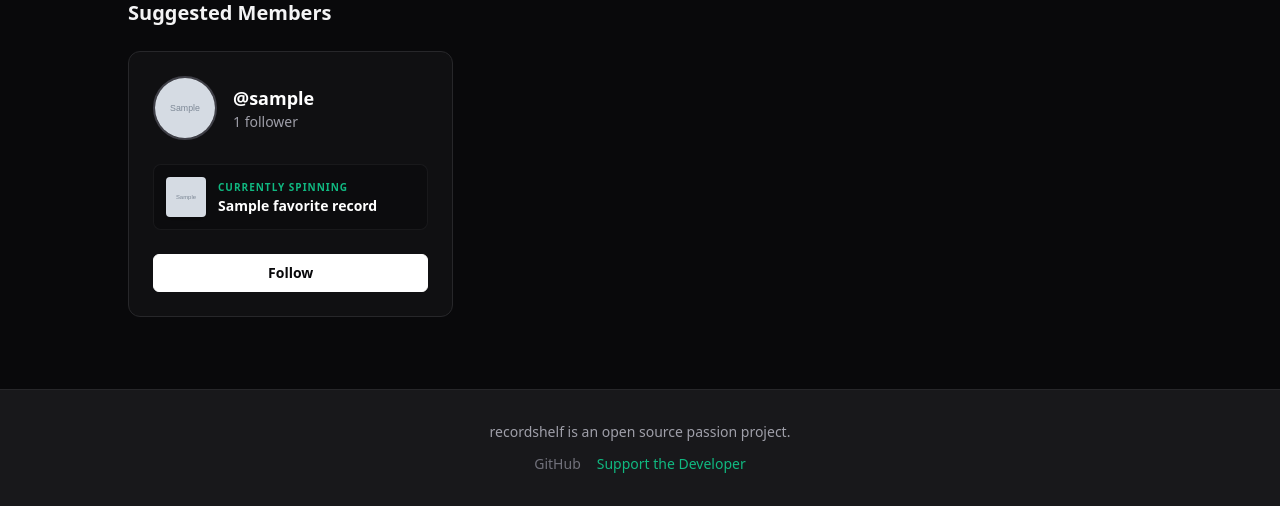
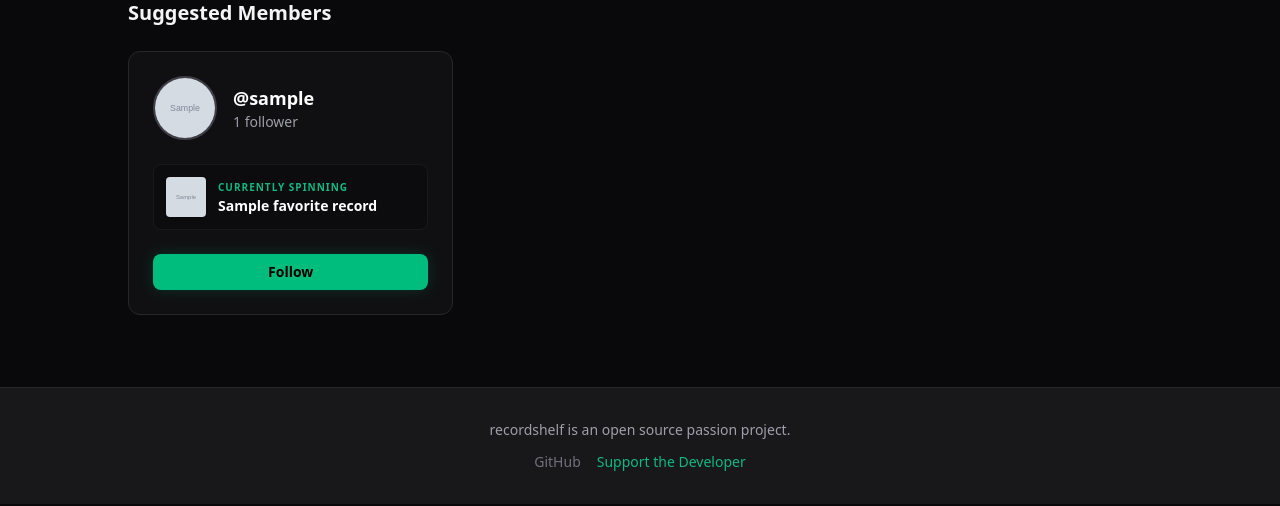
Before and after one commit to andrewstn/recordshelf, a Django app: template templates/user_directory.html in a window 1280 px wide. Shown: the part 360-866 px from the top of the page. Run offline with Django 5.2, Linux system fonts and the light colour scheme; the visitor is signed in with stand-in values (Sample User, id 1); data comes from the database, SQL or seed files in the repository; tables that the repository leaves empty hold one stand-in row (values such as "Sample post"); the template is opened without the code that fills it: most values are stand-ins (such as "Sample title", 1, 10 or a date in 2020); grey boxes marked "Sample" are stand-in pictures.

Commit message:
Update UI buttons sitewide for consistency.

```diff
--- a/templates/profile.html
+++ b/templates/profile.html
@@ -99,7 +99,7 @@
                         {% if profile_user in request.user.following.all %}
                             <button type="submit" class="bg-zinc-900 text-zinc-400 hover:text-white border border-zinc-800 px-3 py-1 rounded-md text-xs font-bold transition cursor-pointer">Unfollow</button>
                         {% else %}
-                            <button type="submit" class="bg-emerald-500 hover:bg-emerald-400 text-black px-3 py-1 rounded-md text-xs font-bold transition shadow-lg cursor-pointer">Follow User</button>
+                            <button type="submit" class="bg-zinc-900 text-zinc-300 hover:bg-emerald-500 hover:text-black border border-zinc-800 hover:border-emerald-500 px-3 py-1 rounded-md text-xs font-bold transition cursor-pointer">Follow User</button>
                         {% endif %}
                     </form>
                 {% endif %}
--- a/templates/user_directory.html
+++ b/templates/user_directory.html
@@ -68,21 +68,18 @@
                 {% if request.user.is_authenticated %}
                     <form method="POST" action="{% url 'toggle_follow' directory_user.username %}" class="m-0">
                         {% csrf_token %}
-                        <button type="submit" class="w-full text-center py-2 rounded-md font-bold transition text-sm cursor-pointer border
-                            {% if directory_user in request.user.following.all %}
-                                bg-zinc-800 text-zinc-300 border-zinc-700 hover:bg-red-900/50 hover:text-red-200 hover:border-red-800
-                            {% else %}
-                                bg-white text-zinc-950 border-white hover:bg-zinc-200 hover:border-zinc-200
-                            {% endif %}">
-                            {% if directory_user in request.user.following.all %}
+                        {% if directory_user in request.user.following.all %}
+                            <button type="submit" class="w-full bg-zinc-800 text-white hover:bg-red-900/50 hover:text-red-200 border border-zinc-700 hover:border-red-800 py-2 rounded-lg font-bold transition text-sm cursor-pointer">
                                 Unfollow
-                            {% else %}
+                            </button>
+                        {% else %}
+                            <button type="submit" class="w-full bg-emerald-500 hover:bg-emerald-400 text-black py-2 rounded-lg font-bold transition shadow-[0_0_15px_rgba(16,185,129,0.2)] text-sm cursor-pointer">
                                 Follow
-                            {% endif %}
-                        </button>
+                            </button>
+                        {% endif %}
                     </form>
                 {% else %}
-                    <a href="{% url 'signup' %}" class="block w-full text-center py-2 rounded-md font-bold transition text-sm bg-white text-zinc-950 hover:bg-zinc-200 border border-white">
+                    <a href="{% url 'signup' %}" class="block w-full text-center py-2 rounded-lg font-bold transition text-sm bg-white text-zinc-950 hover:bg-zinc-200 border border-white">
                         Join to Follow
                     </a>
                 {% endif %}
```
